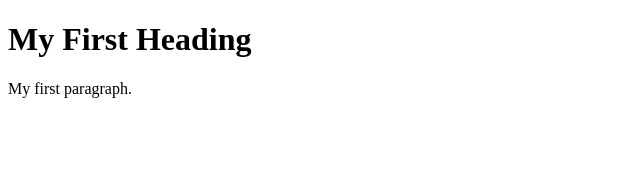
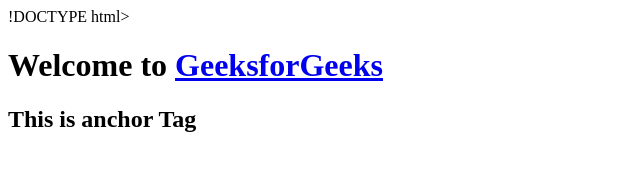
Before and after one commit to RoseMwangi98/js, a plain HTML site: page index.html in a window 1280 px wide. Shown: the whole page, without its empty margins (0-640 px from the left). Drawn offline with Linux system fonts and the light colour scheme.

Commit message:
new heading

```diff
--- a/index.html
+++ b/index.html
@@ -1,12 +1,12 @@
-<!DOCTYPE html>
+!DOCTYPE html>
 <html>
-<head>
-<title>Page Title</title>
-</head>
 <body>
-
-<h1>My First Heading</h1>
-<p>My first paragraph.</p>
-
+  <h1>
+    Welcome to
+    <a href="https://www.geeksforgeeks.org/">
+      GeeksforGeeks
+    </a>
+  </h1>
+  <h2>This is anchor Tag</h2>
 </body>
 </html>
```
Also changed, not shown: index.css (added).
